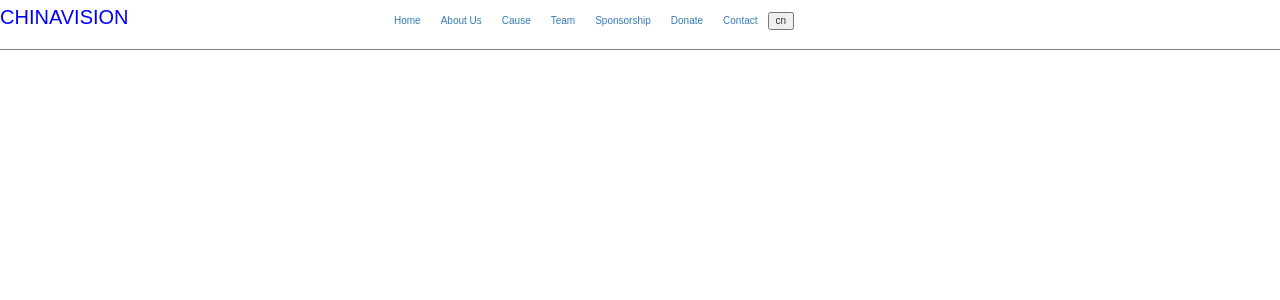
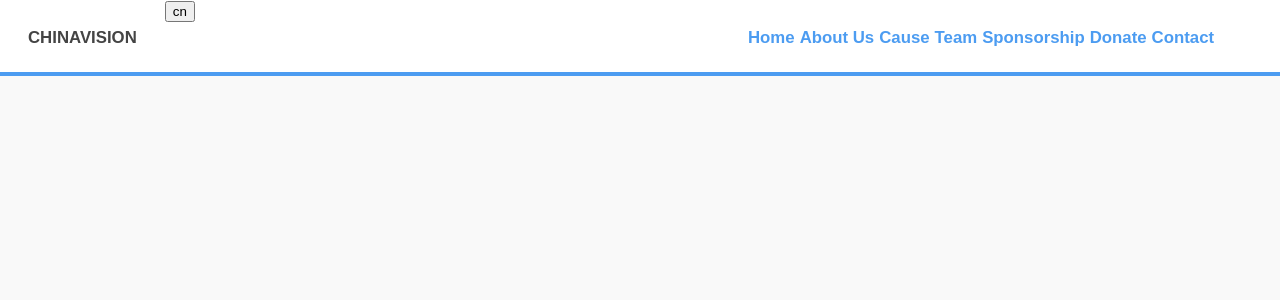
Before and after one commit to zakmyster/chinavision, an Angular app: page /contact in a window 1280 px wide. Before the commit this address led to /. Shown: the top 300 px of the page. Built offline with nearby package versions, Linux system fonts and the light colour scheme.

Commit message:
add navigation logic and scss

```diff
--- a/src/app/app-routing.module.ts
+++ b/src/app/app-routing.module.ts
@@ -8,6 +8,7 @@ import { SponsorshipComponent } from './sponsorship/sponsorship.component';
 import { DonateComponent } from './donate/donate.component';
 import { HomeComponent } from './home/home.component';
 import { WebContentResolver } from './shared/services/web-content-resolver.service';
+import { ContactComponent } from './contact/contact.component';
 
 const routes: Routes = [
   { path: 'home', component: HomeComponent, resolve: [WebContentResolver] },
@@ -16,6 +17,7 @@ const routes: Routes = [
   { path: 'team', component: TeamComponent, resolve: [WebContentResolver] },
   { path: 'sponsorship', component: SponsorshipComponent, resolve: [WebContentResolver] },
   { path: 'donate', component: DonateComponent, resolve: [WebContentResolver] },
+  { path: 'contact', component: ContactComponent, resolve: [WebContentResolver] },
   {
     path: '',
     redirectTo: '/home',
--- a/src/app/app.module.ts
+++ b/src/app/app.module.ts
@@ -13,6 +13,7 @@ import { TeamComponent } from './team/team.component';
 import { SponsorshipComponent } from './sponsorship/sponsorship.component';
 import { DonateComponent } from './donate/donate.component';
 import { HomeComponent } from './home/home.component';
+import { ContactComponent } from './contact/contact.component';
 
 @NgModule({
   declarations: [
@@ -21,7 +22,8 @@ import { HomeComponent } from './home/home.component';
     TeamComponent,
     SponsorshipComponent,
     DonateComponent,
-    HomeComponent
+    HomeComponent,
+    ContactComponent
   ],
   imports: [
     BrowserModule,
--- /dev/null
+++ b/src/app/contact/contact.component.html
@@ -0,0 +1,3 @@
+<p>
+  contact works!
+</p>
--- /dev/null
+++ b/src/app/contact/contact.component.ts
@@ -0,0 +1,15 @@
+import { Component, OnInit } from '@angular/core';
+
+@Component({
+  selector: 'cv-contact',
+  templateUrl: './contact.component.html',
+  styleUrls: ['./contact.component.sass']
+})
+export class ContactComponent implements OnInit {
+
+  constructor() { }
+
+  ngOnInit() {
+  }
+
+}
--- a/src/app/workspace/components/workspace-top-nav/workspace-top-nav.component.html
+++ b/src/app/workspace/components/workspace-top-nav/workspace-top-nav.component.html
@@ -1,11 +1,12 @@
 <header>
-  <div class="logo">CHINAVISION</div>
+  <a id="logo">CHINAVISION</a>
+  <button (click)="changeLanguage()">{{ _newLanguageLabel }}</button>
   <nav>
-    <ul>
+    <a (click)="_showSideBar = !_showSideBar" id="menu-icon" ></a>
+    <ul [class.show-sidebar]="!_showSideBar">
       <li *ngFor="let nav of _navBarLngLabels">
         <a routerLink="/{{nav.route}}">{{nav[_currLanguageLabel]}}</a>
       </li>
-      <li><button (click)="changeLanguage()">{{ _newLanguageLabel }} </button></li>
     </ul>
   </nav>
 </header>
--- a/src/app/workspace/components/workspace-top-nav/workspace-top-nav.component.sass
+++ b/src/app/workspace/components/workspace-top-nav/workspace-top-nav.component.sass
@@ -1,27 +1,71 @@
 header
-    position: relative;
-    height: 50px;
-    border-bottom: 1px solid gray;
+    background: #fff
+    width: 100%
+    height: 76px
+    top: 0
+    left: 0
+    border-bottom: 4px solid #4C9CF1
+    z-index: 1000
+
+#logo
+    float: left
+    display: block
+    padding: 28px
+
+nav
+    float: right
+    padding: 20px
+    height: 100%
+
+    ul
+        list-style: none
+        position: absolute
+        right: 20px
+        top: 80px
+        width: 20%
+
+        &.show-sidebar
+            display: none
+
+    li
+        padding: 10px
+        width: 100%;
+        padding: 10px 0
+        margin: 0
+
+#menu-icon
+    display: inline-block
+    width: 40px
+    height: 40px
+    background: #4C8FEC
+
+a:hover#menu-icon
+    background-color: #444
+    border-radius: 4px 4px 0 0
+
+.active
+    color: #2262AD
+
+@media only screen and (min-width : 730px)
     nav
-        position: absolute;
-        top: 10%;
-        left: 30%;
+        width: 550px
+        padding: 28px
+        float: none
+        display: inline-block
+        position: absolute
+        right: 10px
+
         ul
-            display: inline-block;
-            list-style-type: none;
-            margin: 0;
-            padding: 0;
-            li
-                display: inline-block;
+            width: auto
+            right: auto
+            top: auto
 
-                a
-                    text-decoration: none;
-                    padding: 10px 10px;
-                    display: block;
-                    cursor: pointer;
-    .logo
-        position: absolute;
-        top: 10%;
-        color: blue;
-        font-size: 2em;
-        vertical-align: middle;
+            &.show-sidebar
+                display: inline-block
+
+        #menu-icon
+            display: none
+
+        li
+            display: inline
+            padding-right: 5px
--- a/src/app/workspace/components/workspace-top-nav/workspace-top-nav.component.ts
+++ b/src/app/workspace/components/workspace-top-nav/workspace-top-nav.component.ts
@@ -9,6 +9,10 @@ import { LanguageDataService } from '../../../shared/services/language-data.serv
   styleUrls: ['./workspace-top-nav.component.sass']
 })
 export class WorkspaceTopNavComponent implements OnInit {
+  /* Display Variables */
+  public _showSideBar: boolean;
+
+  /* Content Variables */
   public _newLanguageLabel: string;
   public _currLanguageLabel: string;
   public _navBarLngLabels: Array<any>;
@@ -17,6 +21,8 @@ export class WorkspaceTopNavComponent implements OnInit {
               private _languageDataService: LanguageDataService) { }
 
   ngOnInit() {
+    this._showSideBar = false;
+
     this._languageService._currLang$.subscribe(lng => {
       this._currLanguageLabel = lng;
       if (lng === 'cn') {
--- a/src/app/workspace/components/workspace/workspace.component.html
+++ b/src/app/workspace/components/workspace/workspace.component.html
@@ -1,2 +1,4 @@
 <cv-workspace-top-nav></cv-workspace-top-nav>
-<router-outlet></router-outlet>
+<p>
+   <!-- <router-outlet></router-outlet> -->
+</p>
--- a/src/styles.sass
+++ b/src/styles.sass
@@ -1,6 +1,6 @@
 /* You can add global styles to this file, and also import other style files */
 /* Global Defaults
-
+/* RESET */
 html
   margin: 0px
   padding: 0px
@@ -47,9 +47,9 @@ big
 /* Links and Images
 
 a
-  text-decoration: underline
+  text-decoration: none
   &:link, &:visited, &:active, &:hover
-    text-decoration: underline
+    text-decoration: none
 
 img
   border: none
@@ -61,65 +61,31 @@ table
   padding: 0
   border: none
 
-/* Forms
+/* END RESET */
 
-form
-  margin: 0
-  padding: 0
-  display: inline
+/* MAIN */
 
-label
+body
+  font-size: 1.05em
+  line-height: 1.25em
+  font-family: Helvetica Neue, Helvetica, Arial
+  background: #f9f9f9
+  color: #555;
+
+a
+  color: #4C9CF1
+  text-decoration: none
+  font-weight: bold
   cursor: pointer
 
-/* Common Classes
+a:hover
+  color: #444
 
-.clear
-  clear: both
+img
+  width: 100%
 
-.floatLeft
-  float: left
-
-.floatRight
-  float: right
-
-.textLeft
-  text-align: left
-
-.textRight
-  text-align: right
-
-.textCenter
-  text-align: center
-
-.textJustify
-  text-align: justify
-
-.blockCenter
-  display: block
-  margin-left: auto
-  margin-right: auto
-
-/* remember to set width
-
-.bold
-  font-weight: bold
-
-.italic
-  font-style: italic
-
-.underline
-  text-decoration: underline
-
-.noindent
-  margin-left: 0
-  padding-left: 0
-
-.nomargin
-  margin: 0
-
-.nopadding
-  padding: 0
-
-.nobullet
-  list-style: none
-  list-style-image: none
+/* Apply Boxsizing to all elements */
+*
+  -webkit-box-sizing: border-box
+     -moz-box-sizing: border-box
+          box-sizing: border-box
```
Also changed, not shown: .angular-cli.json, src/app/contact/contact.component.sass (added).
